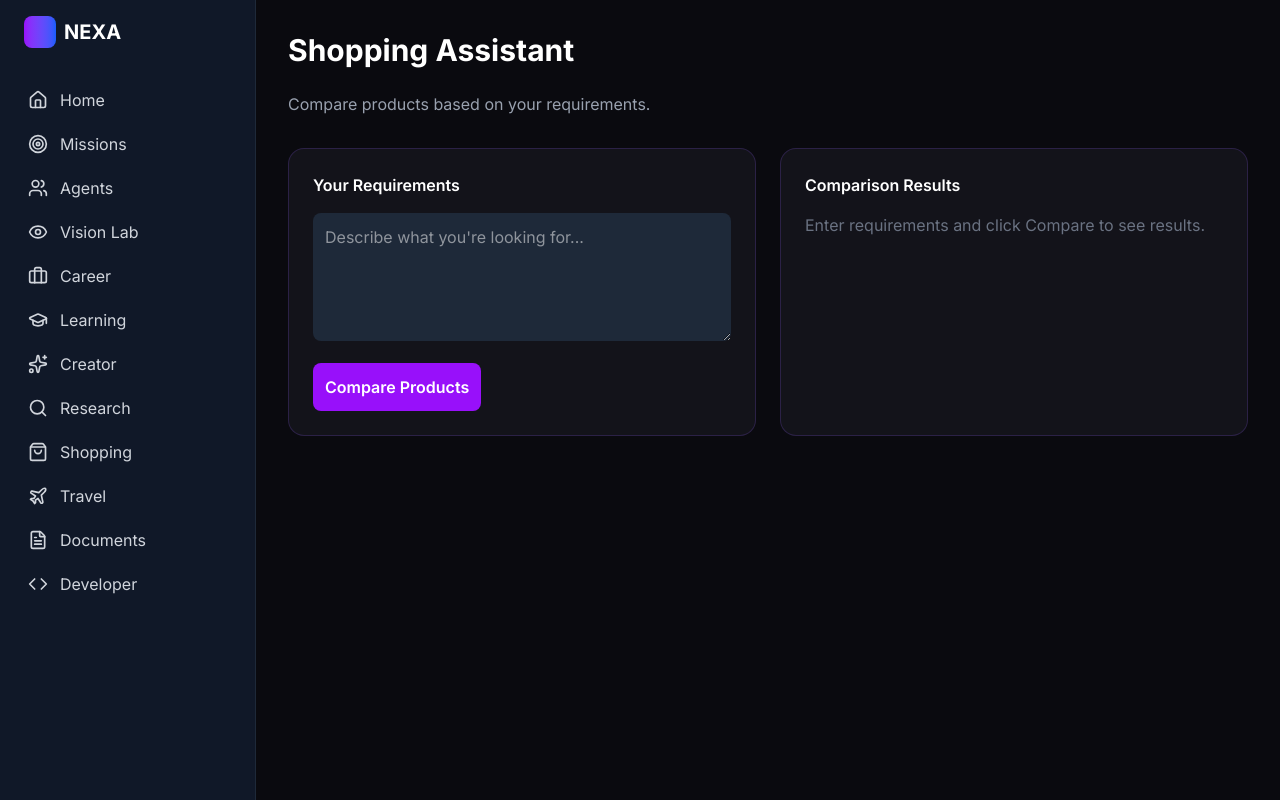
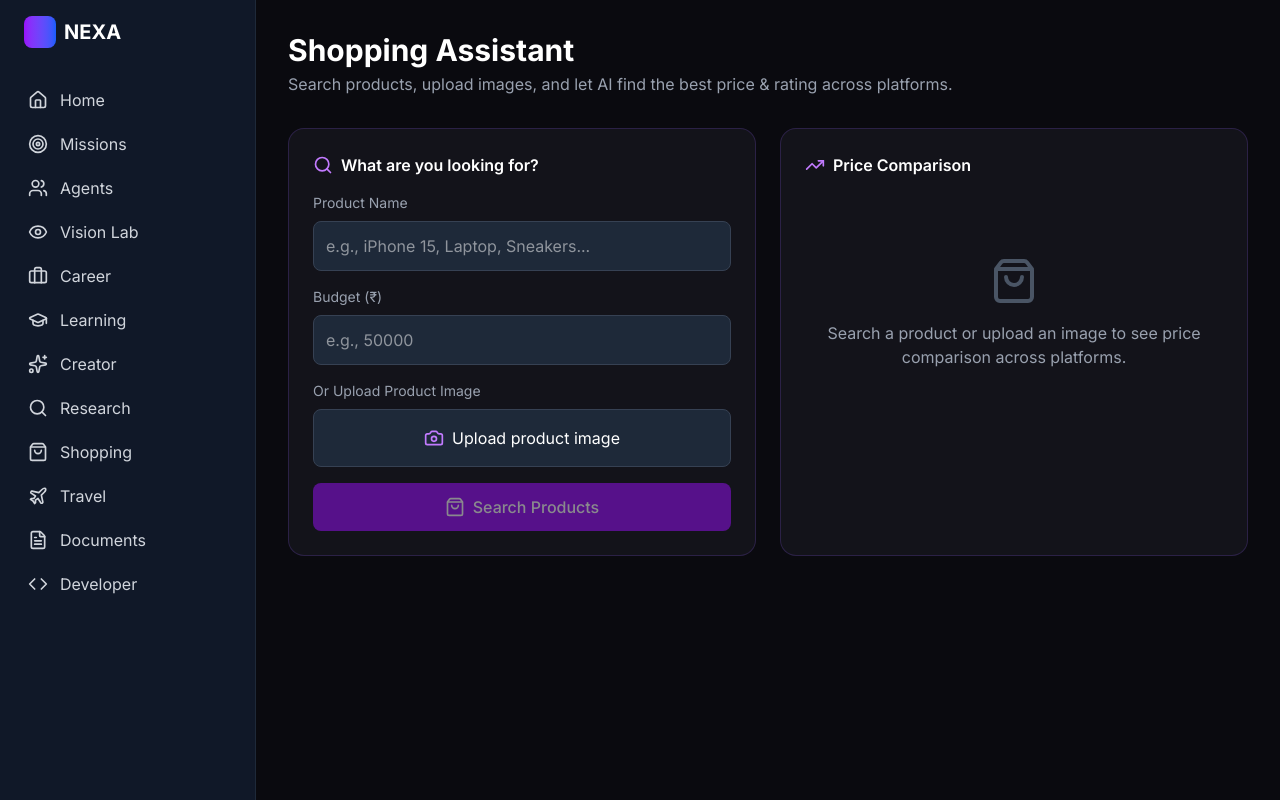
Before and after one commit to prerna-patil26/nexa-ai-life-os, a Next.js app in the folder frontend/: page /shopping in a window 1280 px wide. Built offline with nearby package versions, Linux system fonts and the light colour scheme.

Commit message:
Add fully working Shopping page with backend integration and image upload

```diff
--- a/frontend/app/shopping/page.tsx
+++ b/frontend/app/shopping/page.tsx
@@ -1,77 +1,279 @@
 'use client';
 import { useState } from 'react';
 import Sidebar from '@/components/Sidebar';
+import {
+  ShoppingBag, Loader2, Upload, Search,
+  Star, TrendingUp, Tag, ExternalLink,
+  Camera, CheckCircle2, AlertCircle, DollarSign
+} from 'lucide-react';
 
 export default function Shopping() {
-  const [requirements, setRequirements] = useState('');
-  const [comparison, setComparison] = useState<any>(null);
+  const [productName, setProductName] = useState('');
+  const [productImage, setProductImage] = useState<string | null>(null);
+  const [productImageFile, setProductImageFile] = useState<File | null>(null);
+  const [budget, setBudget] = useState('');
+  const [results, setResults] = useState<any>(null);
+  const [loading, setLoading] = useState(false);
+  const [error, setError] = useState('');
 
-  const compareProducts = () => {
-    // Mock comparison for now
-    setComparison({
-      products: [
-        { name: 'Product A', price: 799, rating: 4.5, features: ['Feature 1', 'Feature 2'] },
-        { name: 'Product B', price: 999, rating: 4.8, features: ['Feature 1', 'Feature 2', 'Feature 3'] },
-        { name: 'Product C', price: 599, rating: 4.2, features: ['Feature 1'] },
-      ],
-      recommendation: 'Product B offers the best value for your requirements.'
+  const handleImageUpload = (e: React.ChangeEvent<HTMLInputElement>) => {
+    const file = e.target.files?.[0];
+    if (file) {
+      setProductImageFile(file);
+      const reader = new FileReader();
+      reader.onload = (event) => {
+        setProductImage(event.target?.result as string);
+      };
+      reader.readAsDataURL(file);
+      setResults(null);
+      setError('');
+    }
+  };
+
+  const searchProduct = async () => {
+    if (!productName.trim() && !productImageFile) return;
+    setLoading(true);
+    setError('');
+    try {
+      const response = await fetch('http://localhost:8000/shopping/search', {
+        method: 'POST',
+        headers: { 'Content-Type': 'application/json' },
+        body: JSON.stringify({
+          product_name: productName,
+          budget: budget ? parseFloat(budget) : null,
+          has_image: !!productImageFile
+        })
       });
+
+      if (!response.ok) throw new Error('Failed to search products');
+
+      const data = await response.json();
+      setResults(data);
+    } catch (err) {
+      setError('Failed to search products. Make sure backend is running.');
+      console.error('Error searching products:', err);
+    } finally {
+      setLoading(false);
+    }
+  };
+
+  const getPlatformColor = (platform: string) => {
+    switch (platform.toLowerCase()) {
+      case 'amazon': return 'bg-orange-900/30 text-orange-400 border-orange-500/30';
+      case 'flipkart': return 'bg-blue-900/30 text-blue-400 border-blue-500/30';
+      case 'myntra': return 'bg-pink-900/30 text-pink-400 border-pink-500/30';
+      case 'ajio': return 'bg-purple-900/30 text-purple-400 border-purple-500/30';
+      case 'croma': return 'bg-green-900/30 text-green-400 border-green-500/30';
+      default: return 'bg-gray-800 text-gray-400 border-gray-700';
+    }
   };
 
   return (
-    <div className="flex">
+    <div className="flex min-h-screen bg-[#0a0a0f]">
       <Sidebar />
-      <main className="flex-1 p-8">
-        <h1 className="text-3xl font-bold mb-6">Shopping Assistant</h1>
-        <p className="text-gray-400 mb-8">Compare products based on your requirements.</p>
+      <main className="flex-1 p-6 lg:p-8 overflow-y-auto">
+        {/* Header */}
+        <div className="mb-8">
+          <h1 className="text-3xl font-bold text-white">Shopping Assistant</h1>
+          <p className="text-gray-400 mt-1">
+            Search products, upload images, and let AI find the best price & rating across platforms.
+          </p>
+        </div>
 
-        <div className="grid grid-cols-1 md:grid-cols-2 gap-6">
+        {/* Error Message */}
+        {error && (
+          <div className="bg-red-900/30 border border-red-500/30 text-red-300 rounded-lg p-4 mb-6">
+            {error}
+          </div>
+        )}
+
+        <div className="grid grid-cols-1 lg:grid-cols-2 gap-6">
+          {/* Left: Search Input */}
           <div className="nexa-card p-6">
-            <h3 className="font-semibold mb-4">Your Requirements</h3>
-            <textarea
-              value={requirements}
-              onChange={(e) => setRequirements(e.target.value)}
-              placeholder="Describe what you're looking for..."
-              className="w-full bg-gray-800 rounded-lg p-3 text-white h-32"
+            <h3 className="font-semibold text-white mb-4 flex items-center gap-2">
+              <Search className="w-5 h-5 text-purple-400" />
+              What are you looking for?
+            </h3>
+
+            <div className="space-y-4">
+              {/* Product Name */}
+              <div>
+                <label className="text-sm text-gray-400 block mb-2">Product Name</label>
+                <input
+                  type="text"
+                  value={productName}
+                  onChange={(e) => setProductName(e.target.value)}
+                  placeholder="e.g., iPhone 15, Laptop, Sneakers..."
+                  className="w-full bg-gray-800 rounded-lg p-3 text-white border border-gray-700 focus:border-purple-500 outline-none"
                 />
+              </div>
+
+              {/* Budget */}
+              <div>
+                <label className="text-sm text-gray-400 block mb-2">Budget (₹)</label>
+                <input
+                  type="number"
+                  value={budget}
+                  onChange={(e) => setBudget(e.target.value)}
+                  placeholder="e.g., 50000"
+                  className="w-full bg-gray-800 rounded-lg p-3 text-white border border-gray-700 focus:border-purple-500 outline-none"
+                />
+              </div>
+
+              {/* Image Upload */}
+              <div>
+                <label className="text-sm text-gray-400 block mb-2">Or Upload Product Image</label>
+                <label className="flex items-center justify-center gap-2 bg-gray-800 hover:bg-gray-700 rounded-lg p-4 cursor-pointer border border-gray-700">
+                  {productImage ? (
+                    <div className="relative">
+                      <img src={productImage} alt="Product" className="max-h-32 rounded-lg" />
                       <button
-              onClick={compareProducts}
-              disabled={!requirements}
-              className="mt-4 bg-purple-600 hover:bg-purple-700 rounded-lg p-3 text-white font-semibold"
+                        onClick={(e) => {
+                          e.preventDefault();
+                          setProductImage(null);
+                          setProductImageFile(null);
+                        }}
+                        className="absolute top-1 right-1 bg-red-600 text-white rounded-full p-1"
                       >
-              Compare Products
+                        ×
                       </button>
                     </div>
+                  ) : (
+                    <>
+                      <Camera className="w-5 h-5 text-purple-400" />
+                      <span>Upload product image</span>
+                    </>
+                  )}
+                  <input
+                    type="file"
+                    accept="image/*"
+                    onChange={handleImageUpload}
+                    className="hidden"
+                  />
+                </label>
+              </div>
 
+              <button
+                onClick={searchProduct}
+                disabled={(!productName.trim() && !productImageFile) || loading}
+                className="w-full bg-purple-600 hover:bg-purple-700 text-white rounded-lg p-3 font-medium flex items-center justify-center gap-2 disabled:opacity-50 transition-colors"
+              >
+                {loading ? (
+                  <>
+                    <Loader2 className="w-5 h-5 animate-spin" />
+                    Searching...
+                  </>
+                ) : (
+                  <>
+                    <ShoppingBag className="w-5 h-5" />
+                    Search Products
+                  </>
+                )}
+              </button>
+            </div>
+          </div>
+
+          {/* Right: Results */}
           <div className="nexa-card p-6">
-            <h3 className="font-semibold mb-4">Comparison Results</h3>
-            {comparison ? (
-              <div className="space-y-4">
-                {comparison.products.map((p: any, i: number) => (
-                  <div key={i} className="border border-gray-700 rounded-lg p-3">
-                    <div className="flex justify-between">
-                      <h4 className="font-semibold">{p.name}</h4>
-                      <span className="text-purple-400">${p.price}</span>
+            <h3 className="font-semibold text-white mb-4 flex items-center gap-2">
+              <TrendingUp className="w-5 h-5 text-purple-400" />
+              Price Comparison
+            </h3>
+
+            {!results && !loading ? (
+              <div className="text-center py-16">
+                <ShoppingBag className="w-12 h-12 text-gray-600 mx-auto mb-4" />
+                <p className="text-gray-400">
+                  Search a product or upload an image to see price comparison across platforms.
+                </p>
               </div>
-                    <div className="text-sm text-gray-400 mt-1">
-                      <span>Rating: {p.rating}/5</span>
+            ) : loading ? (
+              <div className="text-center py-16">
+                <Loader2 className="w-8 h-8 text-purple-500 animate-spin mx-auto" />
+                <p className="text-gray-400 mt-4">Searching across platforms...</p>
               </div>
-                    <div className="flex flex-wrap gap-1 mt-2">
-                      {p.features.map((f: string, j: number) => (
-                        <span key={j} className="px-2 py-1 bg-gray-800 rounded-full text-xs">
-                          {f}
+            ) : results ? (
+              <div className="space-y-6">
+                {/* Best Deal Highlight */}
+                {results.best_deal && (
+                  <div className="bg-green-900/20 border border-green-500/30 rounded-lg p-4">
+                    <h4 className="text-sm font-semibold text-green-400 mb-2 flex items-center gap-2">
+                      <CheckCircle2 className="w-4 h-4" />
+                      Best Deal Found
+                    </h4>
+                    <div className="flex items-center justify-between">
+                      <div>
+                        <p className="text-lg font-bold text-white">{results.best_deal.platform}</p>
+                        <p className="text-sm text-gray-300">₹{results.best_deal.price.toLocaleString('en-IN')}</p>
+                      </div>
+                      <div className="text-right">
+                        <div className="flex items-center gap-1">
+                          <Star className="w-4 h-4 text-yellow-400 fill-yellow-400" />
+                          <span className="text-sm text-white">{results.best_deal.rating}</span>
+                        </div>
+                        <p className="text-xs text-gray-500">Rating</p>
+                      </div>
+                    </div>
+                  </div>
+                )}
+
+                {/* All Platforms */}
+                <div>
+                  <h4 className="text-sm text-gray-400 mb-3">Available Platforms</h4>
+                  <div className="space-y-3">
+                    {results.products.map((product: any, i: number) => (
+                      <div key={i} className="flex items-center gap-3 bg-gray-800/50 rounded-lg p-3">
+                        <div className="flex-1">
+                          <div className="flex items-center gap-2">
+                            <span className={`px-2 py-0.5 rounded-full text-xs border ${getPlatformColor(product.platform)}`}>
+                              {product.platform}
                             </span>
+                            {product.is_best_deal && (
+                              <span className="px-2 py-0.5 rounded-full text-xs bg-green-900 text-green-300">
+                                Best Price
+                              </span>
+                            )}
+                          </div>
+                          <p className="text-sm text-white mt-1">₹{product.price.toLocaleString('en-IN')}</p>
+                        </div>
+                        <div className="text-right">
+                          <div className="flex items-center gap-1 justify-end">
+                            <Star className="w-3 h-3 text-yellow-400 fill-yellow-400" />
+                            <span className="text-xs text-white">{product.rating}</span>
+                          </div>
+                          <a
+                            href={product.url || '#'}
+                            target="_blank"
+                            rel="noopener noreferrer"
+                            className="text-xs text-purple-400 hover:text-purple-300 flex items-center gap-1 mt-1"
+                          >
+                            View <ExternalLink className="w-3 h-3" />
+                          </a>
+                        </div>
+                      </div>
                     ))}
                   </div>
                 </div>
+
+                {/* Recommendations */}
+                {results.recommendations && results.recommendations.length > 0 && (
+                  <div>
+                    <h4 className="text-sm text-gray-400 mb-2 flex items-center gap-2">
+                      <Tag className="w-4 h-4" />
+                      Recommendations
+                    </h4>
+                    <ul className="space-y-2">
+                      {results.recommendations.map((rec: string, i: number) => (
+                        <li key={i} className="flex items-start gap-2 text-sm text-gray-300">
+                          <CheckCircle2 className="w-4 h-4 text-green-400 mt-0.5" />
+                          {rec}
+                        </li>
                       ))}
-                <div className="bg-green-900 text-green-300 rounded-lg p-3 text-sm">
-                  {comparison.recommendation}
+                    </ul>
                   </div>
+                )}
               </div>
-            ) : (
-              <p className="text-gray-500">Enter requirements and click Compare to see results.</p>
-            )}
+            ) : null}
           </div>
         </div>
       </main>
```
Also changed, not shown: 2 other files (tests, documents, lock files or other folders). Lines whose indentation alone changed are shown as unchanged.
